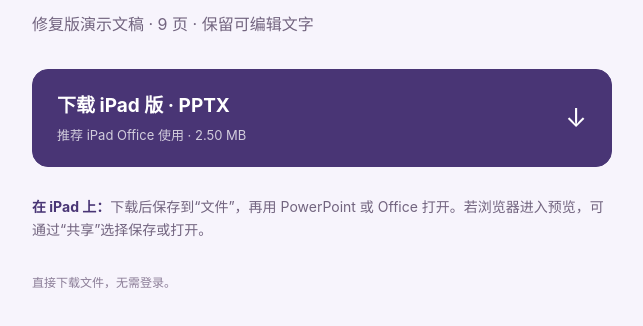
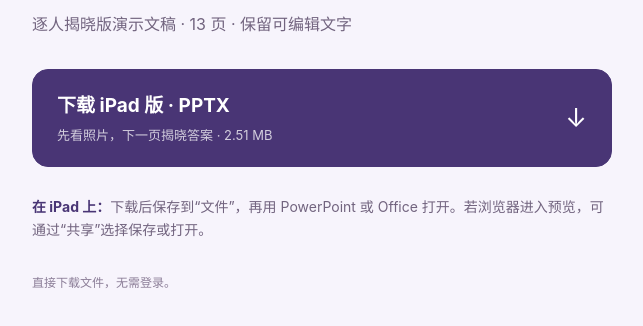
Before and after one commit to tycofficial/tycgame, a website: page ppt.html in a window 1280 px wide. Shown: the part 302-628 px from the top of the page, without its empty margins (318-961 px from the left). Drawn offline with Linux system fonts and the light colour scheme.

Commit message:
Reveal each birthday guessing answer on the following slide

```diff
--- a/ppt.html
+++ b/ppt.html
@@ -13,9 +13,9 @@
 </head>
 <body>
 <main>
-<header><p class="eyebrow">初一（1）班 · 2026年11月</p><h1>生日会（十一月）</h1><p class="intro">修复版演示文稿 · 9 页 · 保留可编辑文字</p></header>
+<header><p class="eyebrow">初一（1）班 · 2026年11月</p><h1>生日会（十一月）</h1><p class="intro">逐人揭晓版演示文稿 · 13 页 · 保留可编辑文字</p></header>
 <section class="downloads" aria-label="选择下载格式">
-<a class="download primary" href="./assets/ppt/november-birthday-ipad.pptx" download="生日会（十一月）_iPad修复版.pptx" type="application/vnd.openxmlformats-officedocument.presentationml.presentation"><span><span class="label">下载 iPad 版 · PPTX</span><span class="detail">推荐 iPad Office 使用 · 2.50 MB</span></span><span class="arrow" aria-hidden="true">↓</span></a>
+<a class="download primary" href="./assets/ppt/november-birthday-ipad.pptx?v=20261102-reveal" download="生日会（十一月）_逐人揭晓版.pptx" type="application/vnd.openxmlformats-officedocument.presentationml.presentation"><span><span class="label">下载 iPad 版 · PPTX</span><span class="detail">先看照片，下一页揭晓答案 · 2.51 MB</span></span><span class="arrow" aria-hidden="true">↓</span></a>
 </section>
 <p class="help"><strong>在 iPad 上：</strong>下载后保存到“文件”，再用 PowerPoint 或 Office 打开。若浏览器进入预览，可通过“共享”选择保存或打开。</p>
 <footer>直接下载文件，无需登录。</footer>
```
Also changed, not shown: 2 other files.
